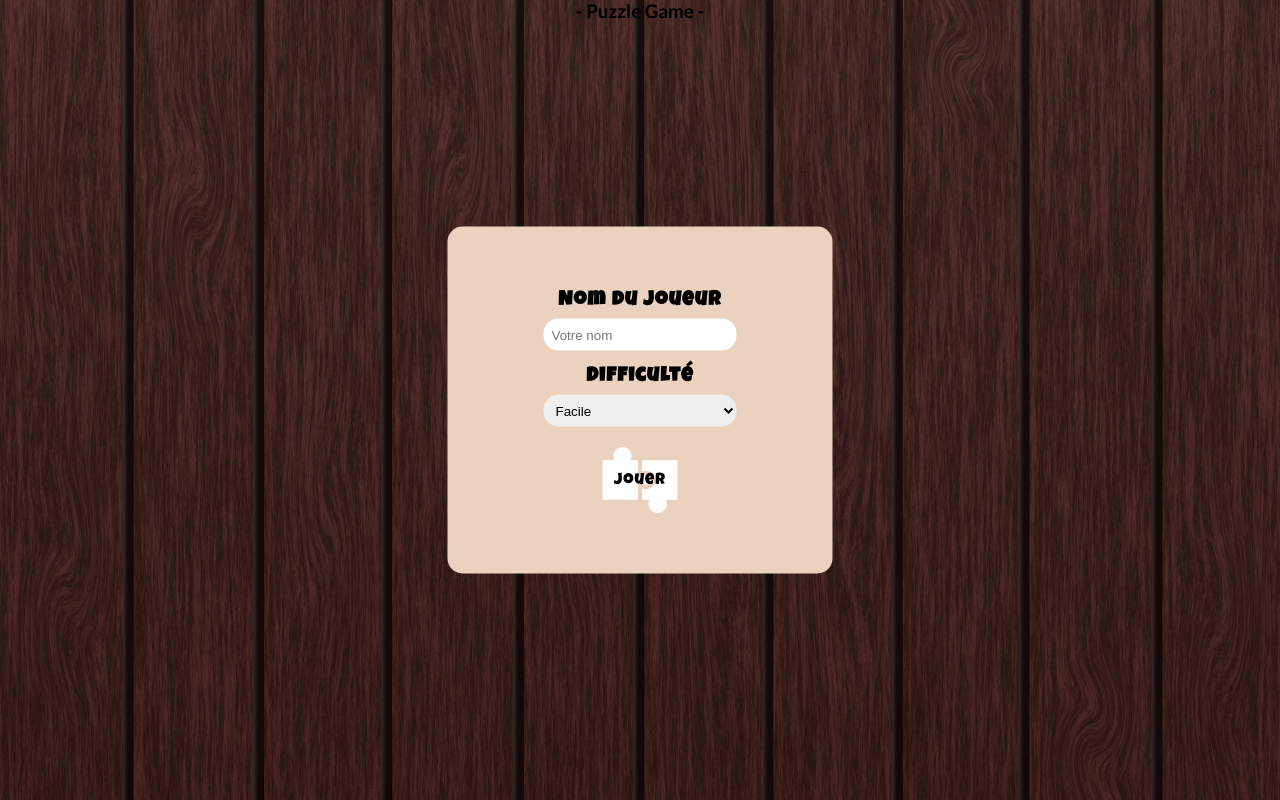
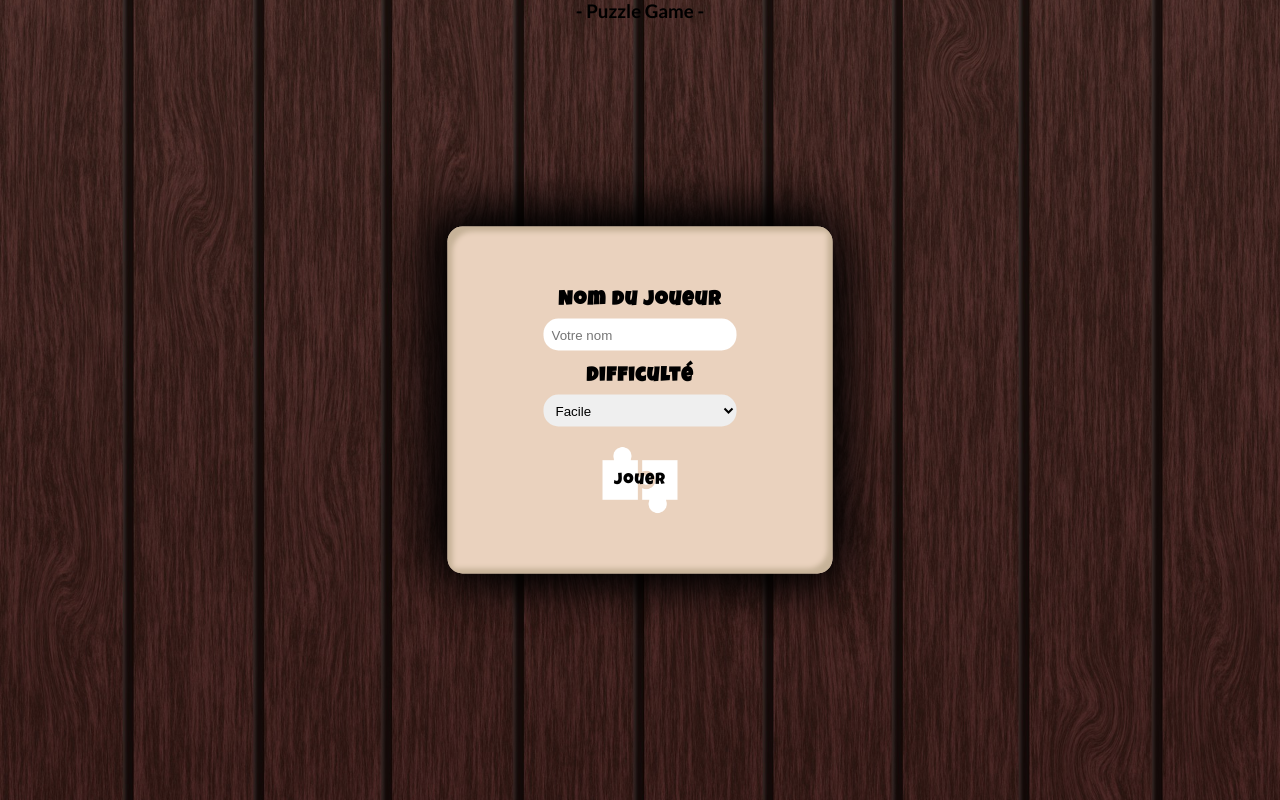
Before and after one commit to Lucie24/Mini_projet_UE_223, a PHP site: page / in a window 1280 px wide. Run offline with PHP 8.4, Linux system fonts and the light colour scheme.

Commit message:
Fin de stylisation de la page d'accueil, hormis la liste déroulante (les options) car cela semble très restreint en CSS voire impossible de quelconque manière ...

```diff
--- a/assets/css/style.css
+++ b/assets/css/style.css
@@ -42,6 +42,12 @@ img
   padding : 3rem 6rem;
   background : rgba(234,210,190,255);
   border-radius : 15px;
+  box-shadow : inset 10px 10px 5px -5px #C6B298, inset -10px -10px 5px -5px #C6B298, -10px -10px 50px 10px #000000, 10px 10px 50px -5px #000000;
+}
+
+.id_player:hover
+{
+  box-shadow : inset 10px 10px 5px -5px #C6B298, inset -10px -10px 5px -5px #C6B298, -10px -10px 25px 10px #000000, 10px 10px 25px -5px #000000;
 }
 
 .id_player > .start, .id_player > label
@@ -51,7 +57,7 @@ img
   font-weight : bold;
 }
 
-.id_player_form_label, .id_player_form_input
+.id_player_form_label, .id_player_form_submit
 {
   font-family : 'Luckiest Guy', cursive;
 }
@@ -62,7 +68,7 @@ img
   letter-spacing : 1.25px;
 }
 
-.id_player_form_input
+.id_player_form_submit
 {
   font-size : 1rem;
   letter-spacing : 1px;
@@ -74,13 +80,14 @@ img
   cursor : pointer;
 }
 
-.id_player_form_input:hover
+.id_player_form_submit:hover
 {
+  background : #fbf6f2;
   border-radius : 50px;
   box-shadow : 0px 10px 15px -5px #C6B298, inset 0px 10px 15px -5px rgba(198,178,152,0.5);
 }
 
-.id_player_form_input:focus
+.id_player_form_submit:focus
 {
   border-radius : 15px;
   box-shadow : inset 0px 10px 15px -5px #C6B298, 0px 10px 15px -5px rgba(198,178,152,0.5);
@@ -99,12 +106,7 @@ input:focus, select:focus
   outline : none;
 }
 
-input:hover
+#name_player:hover, #name_player:focus, #difficulty:hover, #difficulty:focus
 {
-  background : #fbf6f2;
+  box-shadow : 0px 10px 5px -5px #C6B298;
 }
-
-select:focus
-{
-  font-weight : bold;
-}
--- a/index.php
+++ b/index.php
@@ -35,7 +35,7 @@
                     </select>
 
                     <div class="start">
-                      <input type="submit" name="start" value="Jouer" class="id_player_form_input">
+                      <input type="submit" name="start" value="Jouer" class="id_player_form_submit">
                     </div>
                 </form>
             </section>
```
